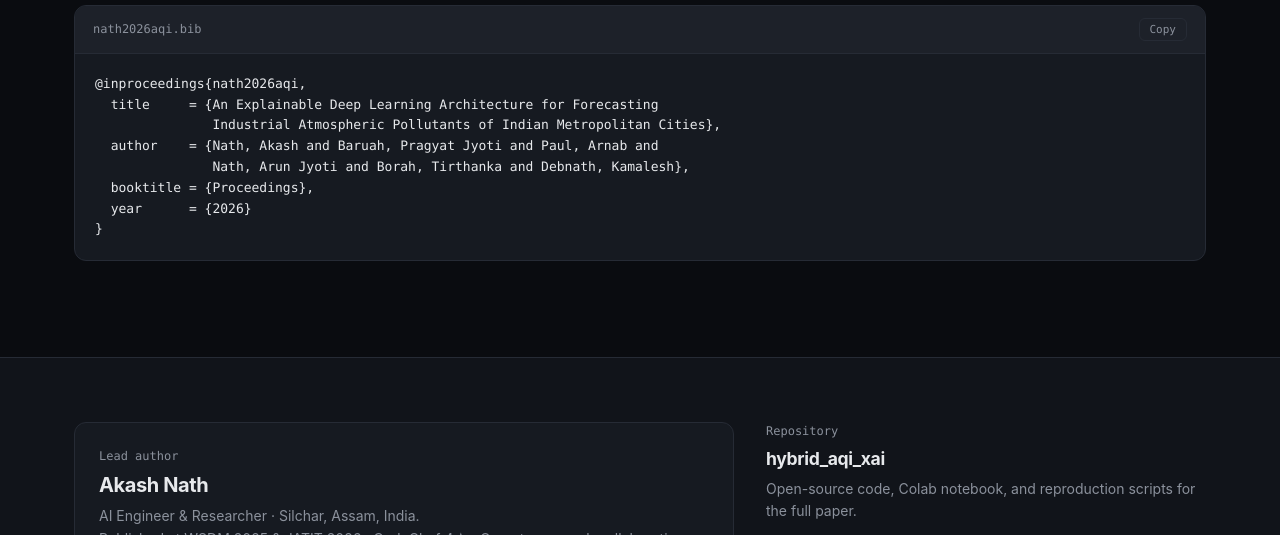
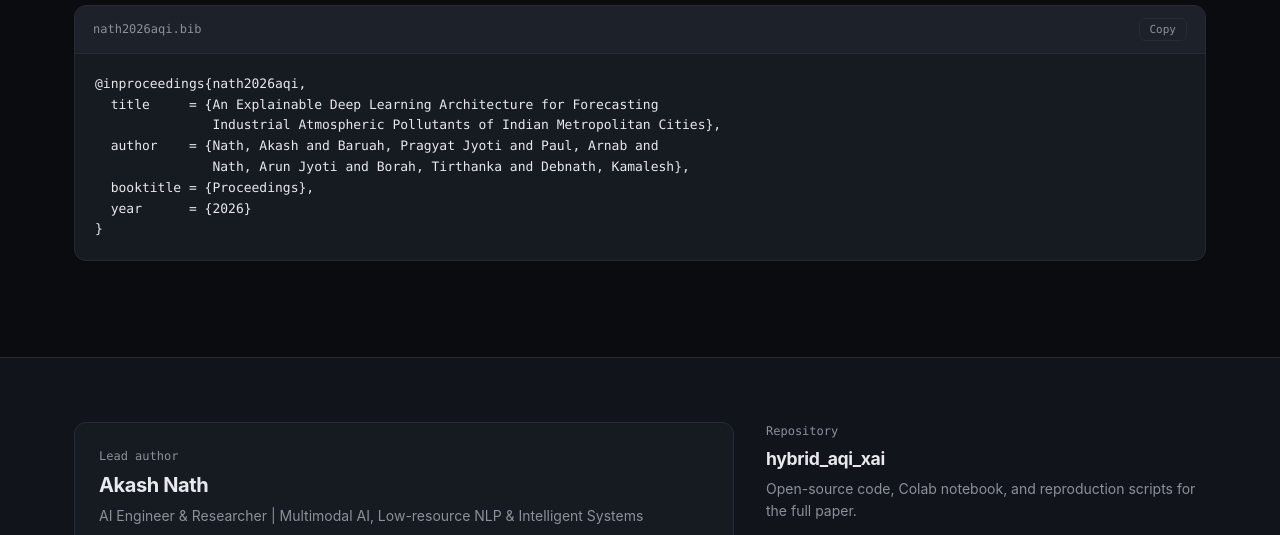
Before and after one commit to akashnathai/hybrid_aqi_xai, a plain HTML site: page index.html in a window 1280 px wide. Shown: the part 8740-9275 px from the top of the page. Drawn offline with nearby package versions, Linux system fonts and the light colour scheme.

Commit message:
web_Update

```diff
--- a/index.html
+++ b/index.html
@@ -988,8 +988,7 @@
       <div class="footer-author">
         <div class="footer-author-meta">Lead author</div>
         <h3>Akash Nath</h3>
-        <p>AI Engineer &amp; Researcher · Silchar, Assam, India.<br/>
-           Published at WSDM 2025 &amp; JATIT 2026 · CodeChef 4★ · Open to research collaborations.</p>
+        <p>AI Engineer &amp; Researcher | Multimodal AI, Low-resource NLP & Intelligent Systems<br/></p>
         <div class="profile-links">
           <a class="profile-link" href="https://akashnath.in" target="_blank" rel="noopener">
             <svg viewBox="0 0 24 24" fill="none" stroke="currentColor" stroke-width="2"><circle cx="12" cy="12" r="10"/><path d="M2 12h20M12 2a15.3 15.3 0 010 20M12 2a15.3 15.3 0 000 20"/></svg>
```
